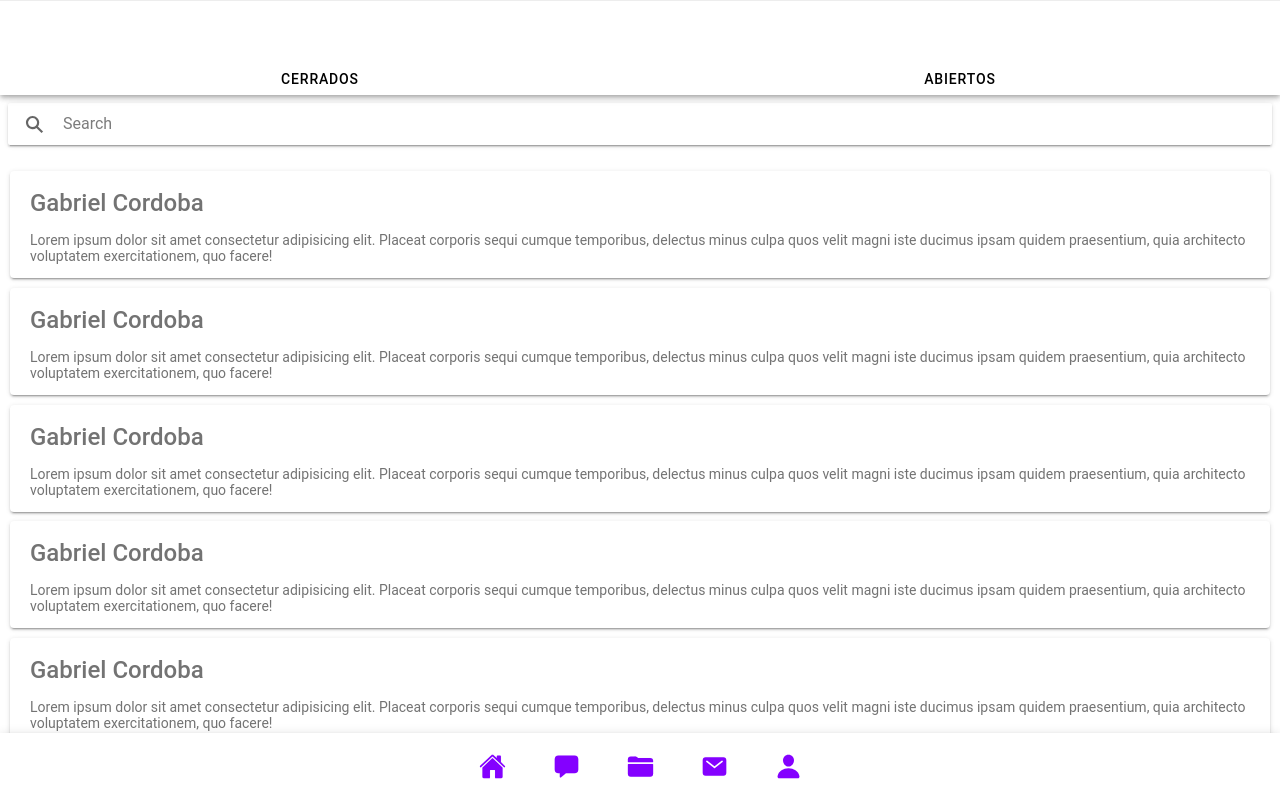
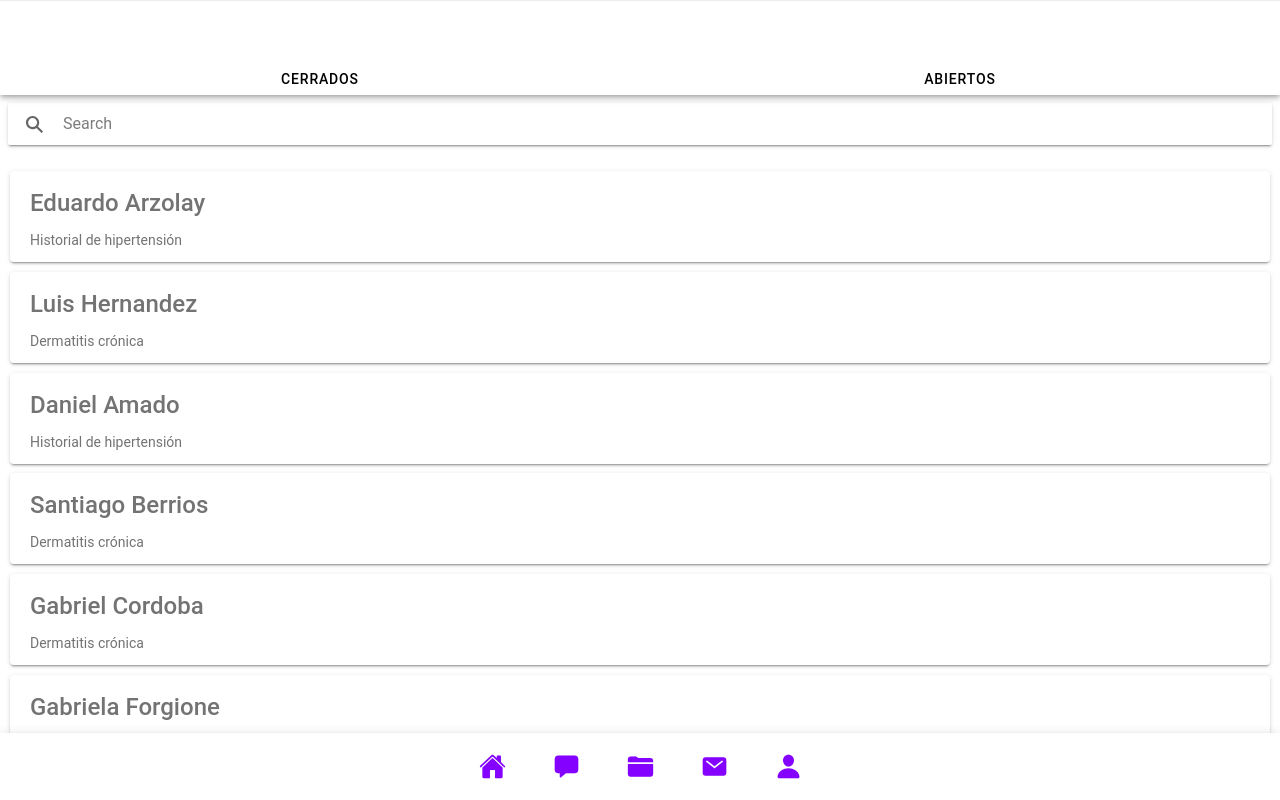
Before and after one commit to DaikoneKisu/health-linker-frontend, a React (Vite) app: page /CasosClinicos in a window 1280 px wide. Built offline with nearby package versions, Linux system fonts and the light colour scheme.

Commit message:
Agregando variables mock
También hice la estructura de datos de casos clínicos.

Tengo que estudiar los hooks para no tener problemas de renderizado y para renderizar las páginas cuando se hagan cambios

```diff
--- a/src/pages/casos-clinicos/casos-clinicos.tsx
+++ b/src/pages/casos-clinicos/casos-clinicos.tsx
@@ -13,14 +13,97 @@ import {
   IonFooter,
   IonIcon,
 } from "@ionic/react";
-import {home, chatbox, folder, mail, person} from 'ionicons/icons';
+import { home, chatbox, folder, mail, person, map } from "ionicons/icons";
 import "./styles.css";
+import { CasoClinico } from "./types";
+import React, { useState, useEffect } from "react";
 
 const CasosClinicos: React.FC = () => {
+  const [casosClinicos, setCasosClinicos] = useState<CasoClinico[]>([]);
+
+  const pacientes: CasoClinico[] = [
+    {
+      id: 1,
+      nombre: "Eduardo Arzolay",
+      fNacimiento: "1990-05-15",
+      genero: "Masculino",
+      especialidad: "Cardiología",
+      valoracionPaciente: "Excelente",
+      descripcionCaso: "Historial de hipertensión",
+      archivoAsociado: "informe.pdf",
+      MotivoMentoria: "Aprender más sobre ecocardiografía",
+    },
+    {
+      id: 2,
+      nombre: "Luis Hernandez",
+      fNacimiento: "1985-08-20",
+      genero: "Masculino",
+      especialidad: "Dermatología",
+      valoracionPaciente: "Bueno",
+      descripcionCaso: "Dermatitis crónica",
+      archivoAsociado: "fotos_piel.zip",
+      MotivoMentoria: "Discutir opciones de tratamiento",
+    },
+    {
+      id: 3,
+      nombre: "Daniel Amado",
+      fNacimiento: "1990-05-15",
+      genero: "Femenino",
+      especialidad: "Cardiología",
+      valoracionPaciente: "Excelente",
+      descripcionCaso: "Historial de hipertensión",
+      archivoAsociado: "informe.pdf",
+      MotivoMentoria: "Aprender más sobre ecocardiografía",
+    },
+    {
+      id: 4,
+      nombre: "Santiago Berrios",
+      fNacimiento: "1985-08-20",
+      genero: "Masculino",
+      especialidad: "Dermatología",
+      valoracionPaciente: "Bueno",
+      descripcionCaso: "Dermatitis crónica",
+      archivoAsociado: "fotos_piel.zip",
+      MotivoMentoria: "Discutir opciones de tratamiento",
+    },
+    {
+      id: 5,
+      nombre: "Gabriel Cordoba",
+      fNacimiento: "1985-08-20",
+      genero: "Masculino",
+      especialidad: "Dermatología",
+      valoracionPaciente: "Bueno",
+      descripcionCaso: "Dermatitis crónica",
+      archivoAsociado: "fotos_piel.zip",
+      MotivoMentoria: "Discutir opciones de tratamiento",
+    },
+    {
+      id: 6,
+      nombre: "Gabriela Forgione",
+      fNacimiento: "1990-05-15",
+      genero: "Femenino",
+      especialidad: "Cardiología",
+      valoracionPaciente: "Excelente",
+      descripcionCaso: "Historial de hipertensión",
+      archivoAsociado: "informe.pdf",
+      MotivoMentoria: "Aprender más sobre ecocardiografía",
+    },
+    {
+      id: 7,
+      nombre: "Juan Quijada",
+      fNacimiento: "1985-08-20",
+      genero: "Masculino",
+      especialidad: "Dermatología",
+      valoracionPaciente: "Bueno",
+      descripcionCaso: "Dermatitis crónica",
+      archivoAsociado: "fotos_piel.zip",
+      MotivoMentoria: "Discutir opciones de tratamiento",
+    },
+  ];
   return (
     <IonPage>
       <IonHeader>
-          <IonTitle className='titulo-app'>Casos clínicos</IonTitle>
+        <IonTitle className="titulo-app">Casos clínicos</IonTitle>
         <IonButtons>
           <IonButton className="botones-casos">Cerrados</IonButton>
           <IonButton className="botones-casos">Abiertos</IonButton>
@@ -29,63 +112,23 @@ const CasosClinicos: React.FC = () => {
 
       <IonSearchbar></IonSearchbar>
 
-
       <IonContent>
         <IonList>
+          {pacientes.map((caso) => (
+            <div key={caso.id}>
               <IonCard>
                 <IonText>
-              <h2>Gabriel Cordoba</h2>
-              <p>Lorem ipsum dolor sit amet consectetur adipisicing elit. Placeat corporis sequi cumque temporibus, delectus minus culpa quos velit magni iste ducimus ipsam quidem praesentium, quia architecto voluptatem exercitationem, quo facere!</p>
+                  <h2>{caso.nombre}</h2>
+                  <p>{caso.descripcionCaso}</p>
                 </IonText>
               </IonCard>
-
-          <IonCard>
-            <IonText>
-              <h2>Gabriel Cordoba</h2>
-              <p>Lorem ipsum dolor sit amet consectetur adipisicing elit. Placeat corporis sequi cumque temporibus, delectus minus culpa quos velit magni iste ducimus ipsam quidem praesentium, quia architecto voluptatem exercitationem, quo facere!</p>
-            </IonText>
-          </IonCard>
-
-          <IonCard>
-            <IonText>
-              <h2>Gabriel Cordoba</h2>
-              <p>Lorem ipsum dolor sit amet consectetur adipisicing elit. Placeat corporis sequi cumque temporibus, delectus minus culpa quos velit magni iste ducimus ipsam quidem praesentium, quia architecto voluptatem exercitationem, quo facere!</p>
-            </IonText>
-          </IonCard>
-
-          <IonCard>
-            <IonText>
-              <h2>Gabriel Cordoba</h2>
-              <p>Lorem ipsum dolor sit amet consectetur adipisicing elit. Placeat corporis sequi cumque temporibus, delectus minus culpa quos velit magni iste ducimus ipsam quidem praesentium, quia architecto voluptatem exercitationem, quo facere!</p>
-            </IonText>
-          </IonCard>
-
-          <IonCard>
-            <IonText>
-              <h2>Gabriel Cordoba</h2>
-              <p>Lorem ipsum dolor sit amet consectetur adipisicing elit. Placeat corporis sequi cumque temporibus, delectus minus culpa quos velit magni iste ducimus ipsam quidem praesentium, quia architecto voluptatem exercitationem, quo facere!</p>
-            </IonText>
-          </IonCard>
-
-          <IonCard>
-            <IonText>
-              <h2>Gabriel Cordoba</h2>
-              <p>Lorem ipsum dolor sit amet consectetur adipisicing elit. Placeat corporis sequi cumque temporibus, delectus minus culpa quos velit magni iste ducimus ipsam quidem praesentium, quia architecto voluptatem exercitationem, quo facere!</p>
-            </IonText>
-          </IonCard>
-
-          <IonCard>
-            <IonText>
-              <h2>Gabriel Cordoba</h2>
-              <p>Lorem ipsum dolor sit amet consectetur adipisicing elit. Placeat corporis sequi cumque temporibus, delectus minus culpa quos velit magni iste ducimus ipsam quidem praesentium, quia architecto voluptatem exercitationem, quo facere!</p>
-            </IonText>
-          </IonCard>
+            </div>
+          ))}
         </IonList>
       </IonContent>
 
       <IonFooter>
         <IonButtons>
-
           <IonButton size="large" className="botones-inferiores">
             <IonIcon icon={home}></IonIcon>
           </IonButton>
@@ -105,7 +148,6 @@ const CasosClinicos: React.FC = () => {
           <IonButton size="large" className="botones-inferiores">
             <IonIcon icon={person}></IonIcon>
           </IonButton>
-
         </IonButtons>
       </IonFooter>
     </IonPage>
--- a/src/pages/casos-clinicos/styles.css
+++ b/src/pages/casos-clinicos/styles.css
@@ -3,7 +3,7 @@ p {
 }
 
 .botones-casos {
-  width: 1000px;
+  width: 50%;
 }
 
 ion-footer {
--- /dev/null
+++ b/src/pages/casos-clinicos/types.ts
@@ -0,0 +1,20 @@
+export interface CasoClinico {
+  id: number;
+  nombre: string;
+  fNacimiento: string;
+  genero: string;
+  especialidad: string;
+  valoracionPaciente: string;
+  descripcionCaso: string;
+  archivoAsociado: string;
+  MotivoMentoria: string;
+}
+
+/*Un caso clínico tiene: fecha de nacimiento del paciente,
+género del paciente,
+motivo de consulta del paciente,
+especialidad de la que se requiere mentoría,
+valoración objetiva del paciente,
+descripción breve del caso,
+archivos asociados al caso y
+motivo por el cual se requiere mentoría.*/
```
Lines whose indentation alone changed are shown as unchanged.
